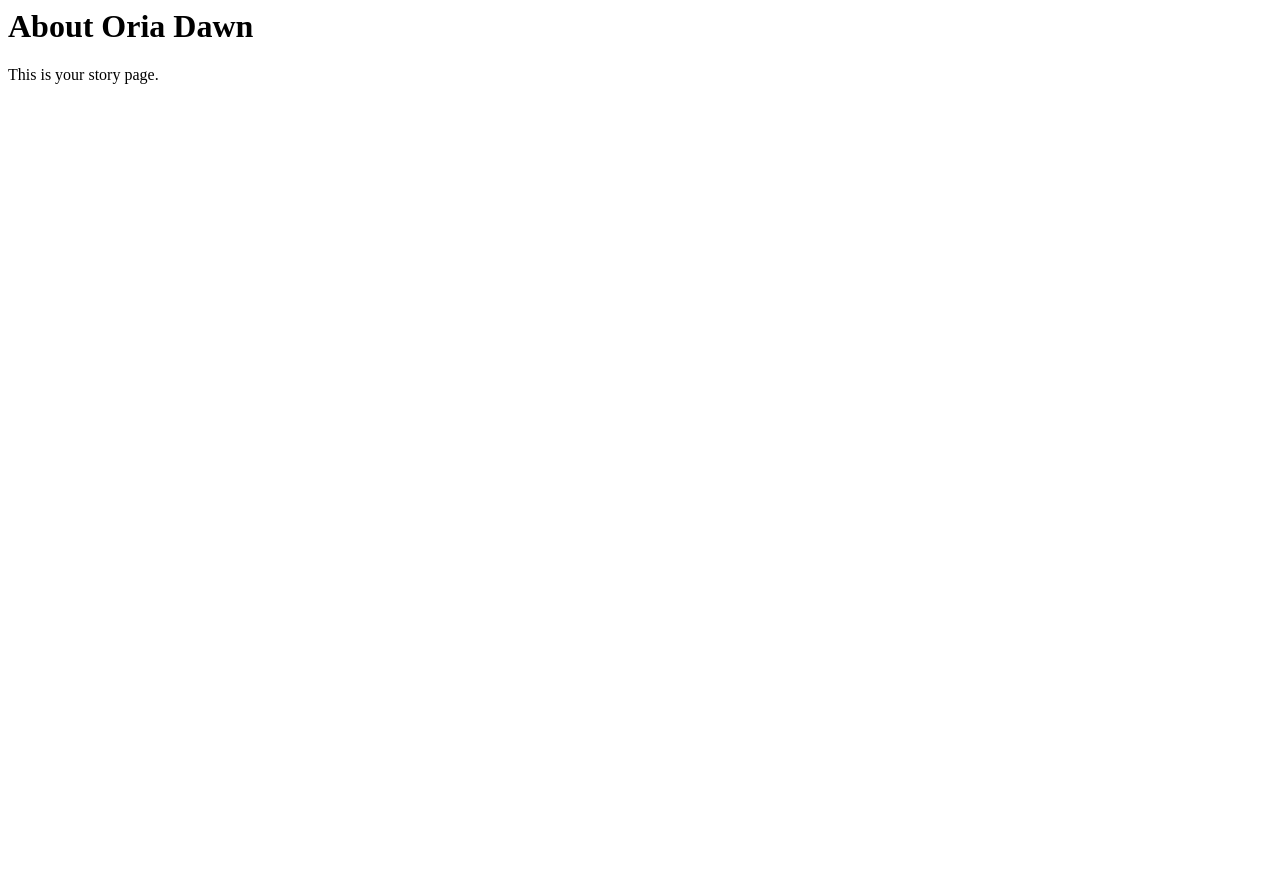
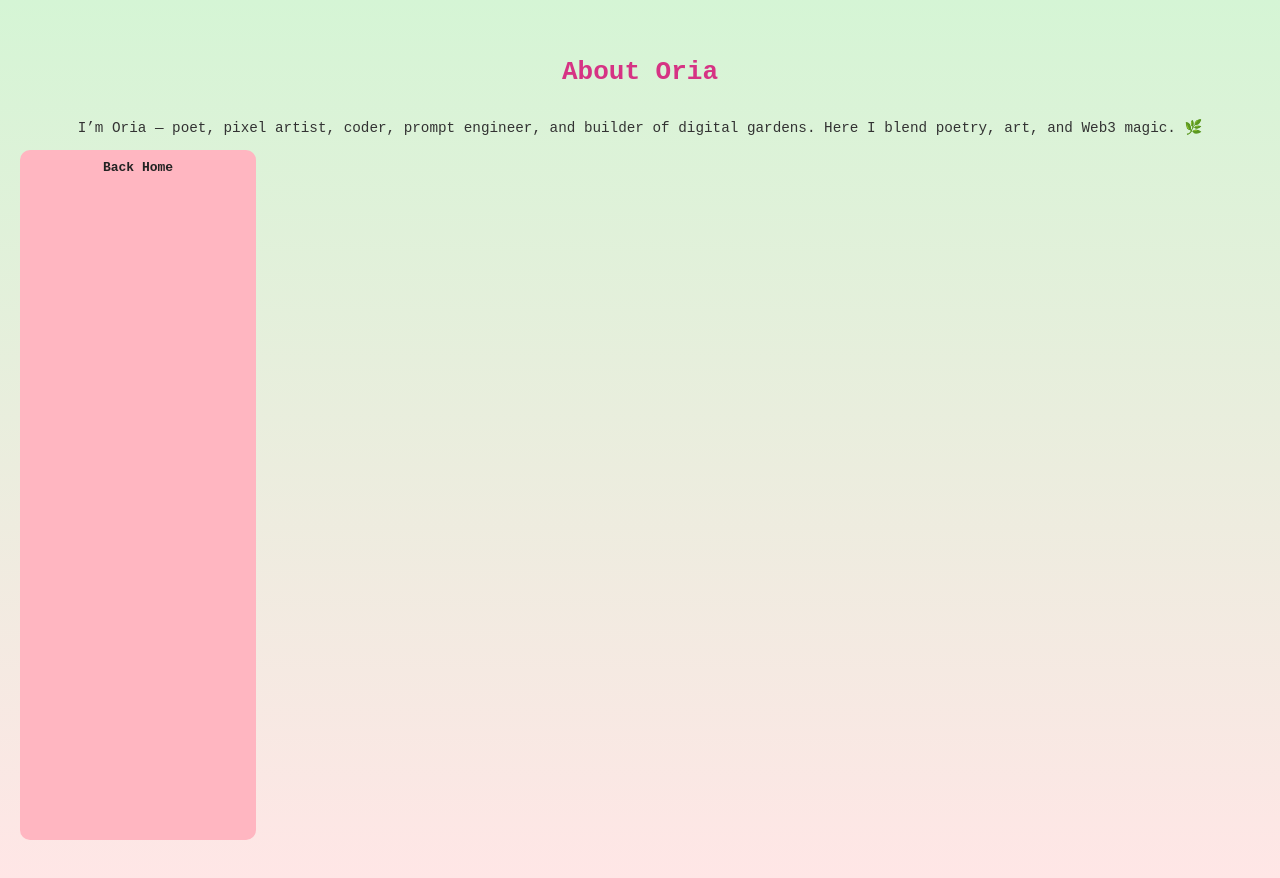
Before and after one commit to abelardinel2/oria-dawn-portfolio, a plain HTML site: page about.html in a window 1280 px wide. Before the commit the page ends 800 px from the top, so only its background shows below. Drawn offline with Linux system fonts and the light colour scheme; files that its build step writes are made by us from their sources.

Commit message:
Update about.html

```diff
--- a/about.html
+++ b/about.html
@@ -1 +1,15 @@
-<h1>About Oria Dawn</h1><p>This is your story page.</p>
+<!DOCTYPE html>
+<html lang="en">
+<head>
+  <meta charset="UTF-8" />
+  <meta name="viewport" content="width=device-width, initial-scale=1.0"/>
+  <title>About Oria 🌸</title>
+  <link rel="stylesheet" href="css/style.css" />
+</head>
+<body>
+  <h1>About Oria</h1>
+  <p>I’m Oria — poet, pixel artist, coder, prompt engineer, and builder of digital gardens.
+  Here I blend poetry, art, and Web3 magic. 🌿</p>
+  <a href="index.html" class="btn">Back Home</a>
+</body>
+</html>
```
